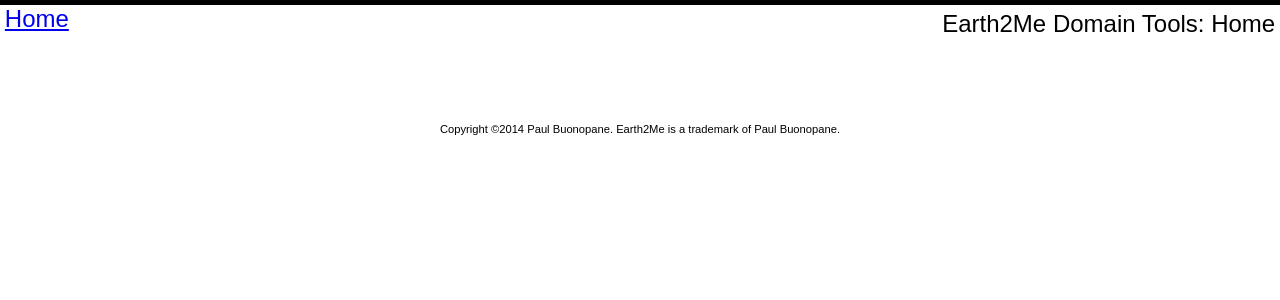
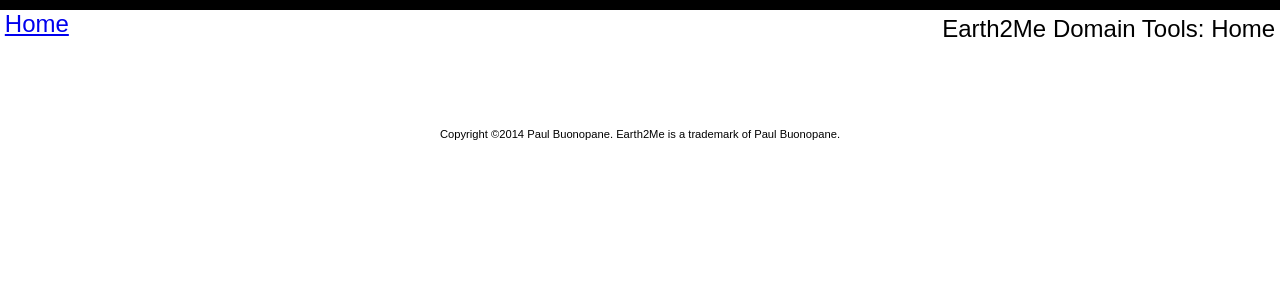
Before and after one commit to Earth2Me/Domains, a Jekyll site: the page built from index.html, in a window 1280 px wide. Shown: the top 300 px of the page. Built offline with Jekyll 4.4.1, drawn with Linux system fonts in a browser that asks for light colours.

Commit message:
Increase the stroke size of the line at the top

```diff
--- a/css/common.css
+++ b/css/common.css
@@ -11,7 +11,7 @@
 }
 
 header {
-	border-top: 5px solid black;
+	border-top: 10px solid black;
 	font-size: 1.5em;
 	overflow: hidden;
 }
```
